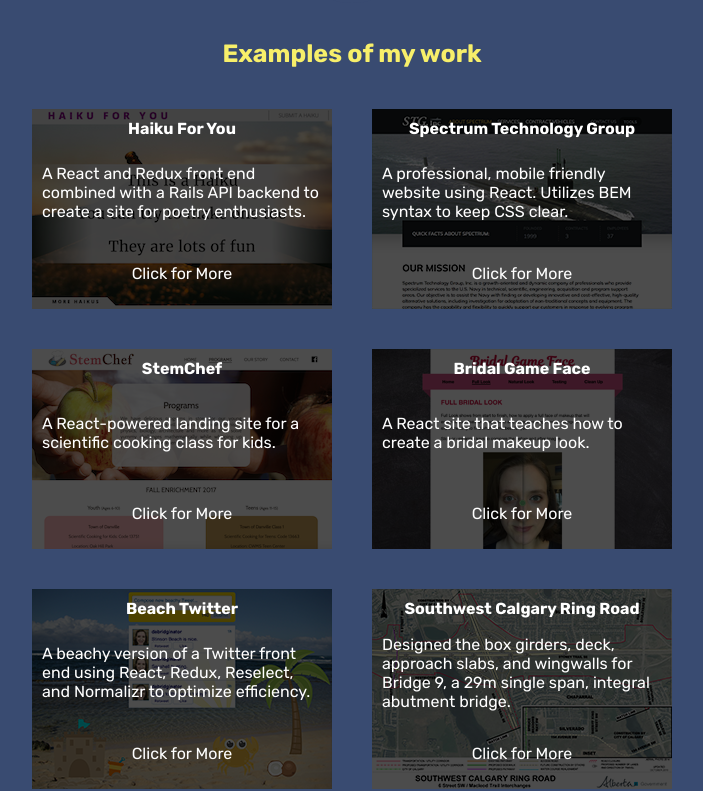
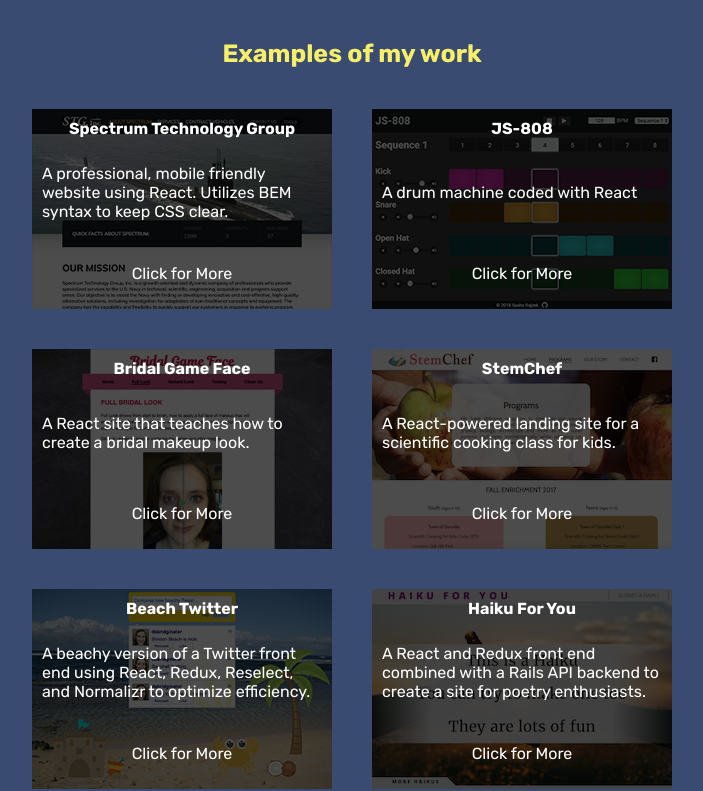
Before and after one commit to SashaBajzek/sasha-portfolio, a React app: page / in a window 1280 px wide. Shown: the part 1689-2480 px from the top of the page, without its empty margins (288-991 px from the left). Built offline with nearby package versions, Linux system fonts and the light colour scheme.

Commit message:
Add JS-808

```diff
--- a/src/components/Work.js
+++ b/src/components/Work.js
@@ -13,15 +13,17 @@
 					<a id="scrollTo--work" href="./SashaBajzekResume.pdf" download className="work__resume"><p className="work__resume-text">Resum&eacute; Click Here</p></a>
 					<ul className="list--projects">
 
-						<ProjectBox project__name="Haiku" project__heading="Haiku For You" project__site="https://haiku.sashabajzek.com/" project__description="A React and Redux front end combined with a Rails API backend to create a site for poetry enthusiasts."/>
+						<ProjectBox project__name="Spectrum" project__heading="Spectrum Technology Group" project__site="http://www.spectrumtechnology.us/" project__description="A professional, mobile friendly website using React.  Utilizes BEM syntax to keep CSS clear."/>
 
-						<ProjectBox project__name="Spectrum" project__heading="Spectrum Technology Group" project__site="https://spectrum.sashabajzek.com/" project__description="A professional, mobile friendly website using React.  Utilizes BEM syntax to keep CSS clear."/>
+						<ProjectBox project__name="JS-808" project__heading="JS-808" project__site="https://js-808.sashabajzek.com/" project__description="A drum machine coded with React"/>
+
+						<ProjectBox project__name="Bridal" project__heading="Bridal Game Face" project__site="https://bridalgameface.com/" project__description="A React site that teaches how to create a bridal makeup look."/>
 
 						<ProjectBox project__name="StemChef" project__heading="StemChef" project__site="https://stemchef.sashabajzek.com/" project__description="A React-powered landing site for a scientific cooking class for kids."/>
 
-						<ProjectBox project__name="Bridal" project__heading="Bridal Game Face" project__site="https://bridalgameface.com/" project__description="A React site that teaches how to create a bridal makeup look."/>
+						<ProjectBox project__name="Twitter" project__heading="Beach Twitter" project__site="https://beach-twitter.sashabajzek.com" project__description="A beachy version of a Twitter front end using React, Redux, Reselect, and Normalizr to optimize efficiency."/>
 
-						<ProjectBox project__name="Twitter" project__heading="Beach Twitter" project__site="https://beach-twitter.sashabajzek.com" project__description="A beachy version of a Twitter front end using React, Redux, Reselect, and Normalizr to optimize efficiency."/>
+						<ProjectBox project__name="Haiku" project__heading="Haiku For You" project__site="https://haiku.sashabajzek.com/" project__description="A React and Redux front end combined with a Rails API backend to create a site for poetry enthusiasts."/>
 
 						<ProjectBox project__name="Calgary" project__heading="Southwest Calgary Ring Road" project__site="http://www.swcrrproject.com/" project__description="Designed the box girders, deck, approach slabs, and wingwalls for Bridge 9, a 29m single span, integral abutment bridge."/>
 
--- a/src/styles/Work.scss
+++ b/src/styles/Work.scss
@@ -168,6 +168,10 @@
 	background-image: url(../../public/Spectrum--Small.png);
 }
 
+.project__image--JS-808{
+	background-image: url(../../public/JS808--Small.png);
+}
+
 .project__image--StemChef {
 	background-image: url(../../public/StemChef--Small.png);
 }
```
Also changed, not shown: public/JS808--Small.png (added).
